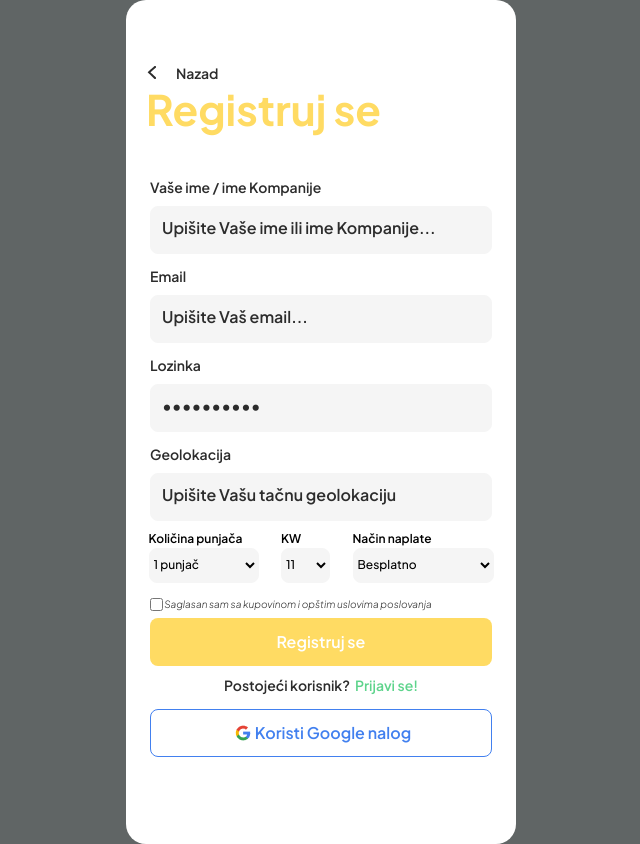
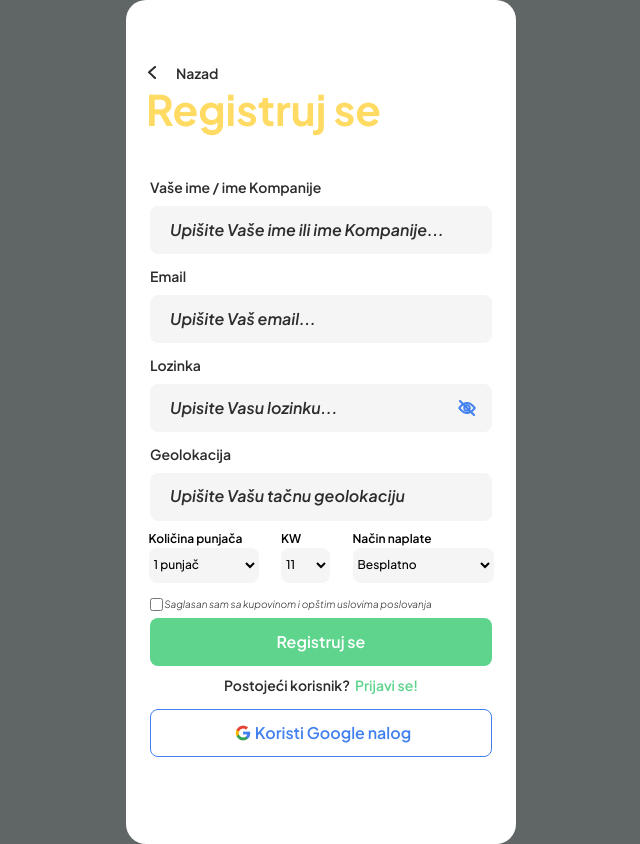
Before and after one commit to VladaTasic987/DriveGreen, a React (Vite) app in the folder DriveGreen/: page /registerPartner in a window 1280 px wide. Shown: the whole page, without its empty margins (319-959 px from the left). Built offline with nearby package versions, Linux system fonts and the light colour scheme.

Commit message:
dodavanje visibility opcije za password, prepravka inpur polja i dugmeta "registruj se"

```diff
--- a/DriveGreen/src/assets/LoginComponents/RegisterPartner.jsx
+++ b/DriveGreen/src/assets/LoginComponents/RegisterPartner.jsx
@@ -1,9 +1,13 @@
 import arrowBack from "../Images/ArrowBack.png";
 import googleIcon from "../Images/GoogleIcon.png";
-
 import {Link} from "react-router-dom";
+import {useUser} from "../Context.jsx";
+import notVision from "../Images/NotVision.png";
+import vision from "../Images/Vision.png";
 
 export function RegisterPartner() {
+
+    const { visible, toggleVisible } = useUser();
 
     return (
 
@@ -46,12 +50,22 @@ export function RegisterPartner() {
             <div className='password-input'>
                 <label htmlFor="">
                     Lozinka
-                    <br />
+                    <br/>
                     <input
-                        type="password"
-                        placeholder='••••••••••'
-
-                        />
+                        type={visible ? "text" : "password"}
+                        placeholder='Upisite Vasu lozinku...'
+                    />
+                {!visible ? <img
+                        onClick={toggleVisible}
+                        className='not-vision'
+                        src={notVision}
+                        alt="eye" />
+                    :
+                    <img
+                        onClick={toggleVisible}
+                        className='not-vision'
+                        src={vision}
+                        alt="eye" />}
 
                 </label>
             </div>
@@ -108,11 +122,11 @@ export function RegisterPartner() {
                 <span className={'checkbox-span'}>  &nbsp;Saglasan sam sa kupovinom i opštim uslovima poslovanja</span>
             </div>
 
-                <button className={'login-button'}>
+                {/*<button className={'login-button'}>*/}
                 <Link
                 to="/mapStart"
                 className="link-to-map">Registruj se</Link>
-                </button>
+                {/*</button>*/}
                     <h4>Postojeći korisnik? &nbsp;
                         <Link
                             to="/login" className='link-to-login'
--- a/DriveGreen/src/assets/LoginComponents/_RegisterPartner.scss
+++ b/DriveGreen/src/assets/LoginComponents/_RegisterPartner.scss
@@ -71,6 +71,13 @@
     background-color: #f5f5f5;
     border: 1px solid #f5f5f5;
     margin-top: 12px;
+
+    font-family: Plus Jakarta Sans;
+    font-weight: 500;
+    font-style: italic;
+    font-size: 16px;
+    line-height: 100%;
+    padding-left: 10px;
   }
 
   .name-input input::placeholder {
@@ -105,6 +112,12 @@
     background-color: #f5f5f5;
     border: 1px solid #f5f5f5;
     margin-top: 12px;
+    font-family: Plus Jakarta Sans;
+    font-weight: 500;
+    font-style: italic;
+    font-size: 16px;
+    line-height: 100%;
+    padding-left: 10px;
   }
 
   .email-input input::placeholder {
@@ -139,6 +152,12 @@
     background-color: #f5f5f5;
     border: 1px solid #f5f5f5;
     margin-top: 12px;
+    font-family: Plus Jakarta Sans;
+    font-weight: 500;
+    font-style: italic;
+    font-size: 16px;
+    line-height: 100%;
+    padding-left: 10px;
   }
 
   .password-input input::placeholder {
@@ -162,7 +181,7 @@
     font-weight: 600;
     font-size: 14px;
     line-height: 100%;
-    color: #2c2c2c
+    color: #2c2c2c;
   }
 
   .location-input input {
@@ -172,6 +191,11 @@
     background-color: #f5f5f5;
     border: 1px solid #f5f5f5;
     margin-top: 12px;
+    font-weight: 500;
+    font-style: italic;
+    font-size: 16px;
+    line-height: 100%;
+    padding-left: 10px;
   }
 
   .location-input input::placeholder {
@@ -186,6 +210,11 @@
     border-radius: 8px;
     border: 1px solid #00aef7;
     background-color: rgba(0, 174, 247, 0.2);
+  }
+  .not-vision {
+    position: absolute;
+    right: 40px;
+    bottom: 427px;
   }
 
   button {
@@ -209,12 +238,27 @@
   }
 
   .link-to-map {
+    //font-family: Plus Jakarta Sans;
+    //font-weight: 600;
+    //font-size: 16px;
+    //line-height: 100%;
+    //color: #ffffff;
+    //text-decoration: none;
+    height: 48px;
+    width: 342px;
+    border-radius: 8px;
+    background-color: #5ed48c;
+    border: none;
     font-family: Plus Jakarta Sans;
     font-weight: 600;
     font-size: 16px;
     line-height: 100%;
     color: #ffffff;
+    cursor: pointer;
     text-decoration: none;
+    display: flex;
+    justify-content: center;
+    align-items: center;
   }
 
   h4 {
```
